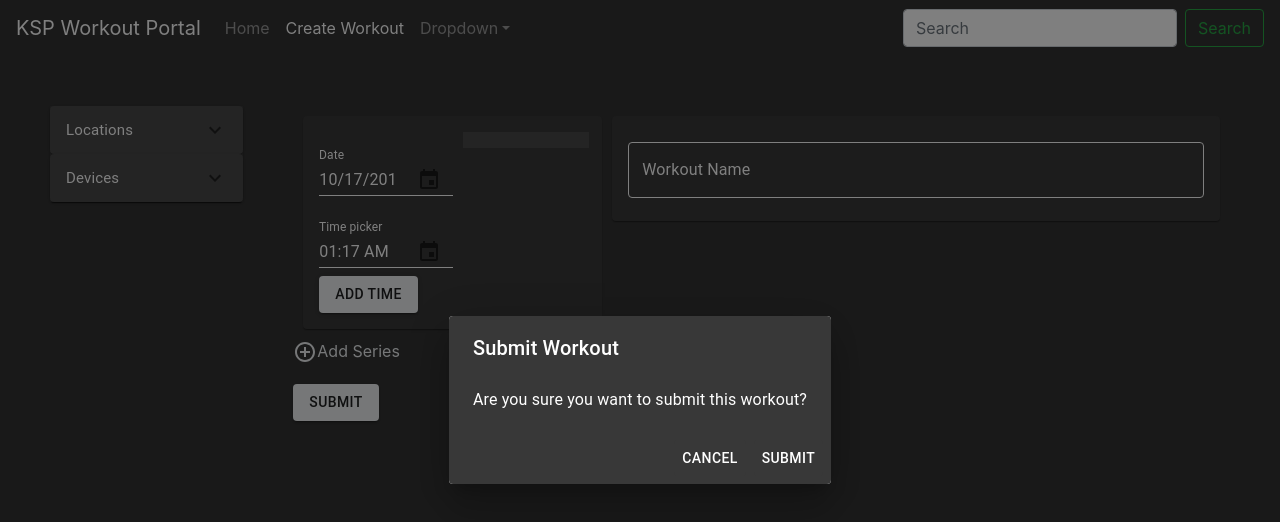
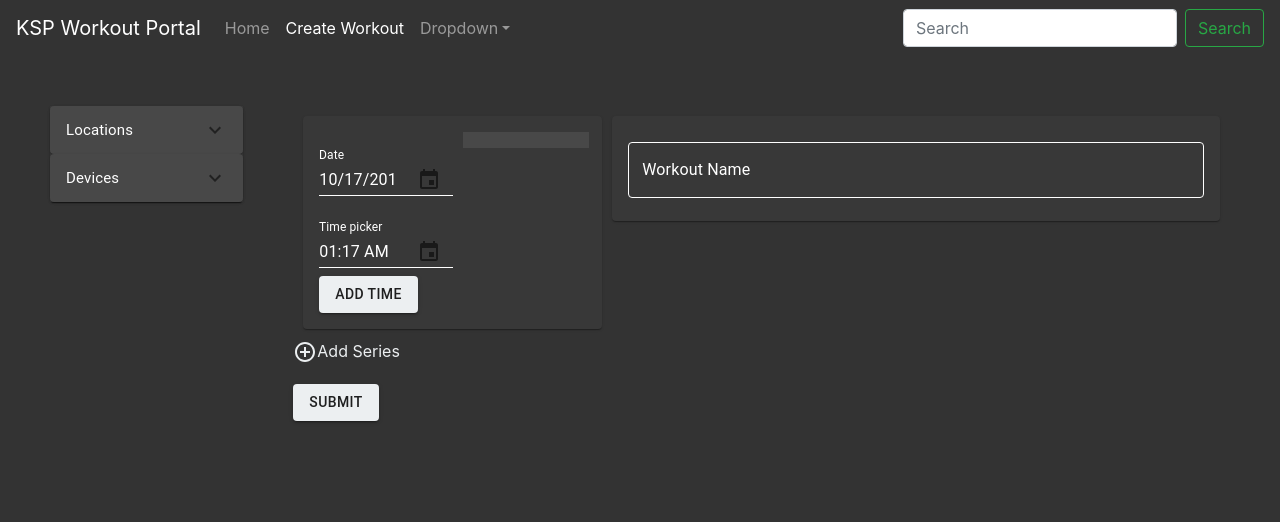
Before and after one commit to ajmeier29/ksp-gym-portal-react, a React (Create React App) app: page /create-workout/Create-Workout-Form in a window 1280 px wide. Shown: the top 522 px of the page. Built offline with nearby package versions, Linux system fonts and the light colour scheme.

Commit message:
Added Dialog before form submission

```diff
--- a/src/create-workout/Create-Workout-Form.js
+++ b/src/create-workout/Create-Workout-Form.js
@@ -140,7 +140,7 @@ const CreateWorkoutEntryForm = props => {
   const [workoutName, setWorkoutName] = useState('');
   const [selectedDate, setSelectedDate] = useState(new Date());
   const [selectedTime, setSelectedTime] = useState(new Date().setSeconds(0));
-  const [dialogOpen, setDialogOpen] = useState(true); // State to show the submit dialog
+  const [dialogOpen, setDialogOpen] = useState(false); // State to show the submit dialog
 
   // ------ Series Changes
   const handleSeriesAdd = () => {
@@ -352,8 +352,16 @@ const CreateWorkoutEntryForm = props => {
               dialogContentText={
                 'Are you sure you want to submit this workout?'
               }
-              handleokfn={''}
-              handlenokfn={''}
+              buttonInfo={[
+                {
+                  text: 'Cancel',
+                  handle: () => setDialogOpen(false)
+                },
+                {
+                  text: 'Submit',
+                  handle: () => submitForm()
+                }
+              ]}
               open={dialogOpen}
             />
           </ThemeProvider>
--- a/src/tools/react-tools.js
+++ b/src/tools/react-tools.js
@@ -74,8 +74,11 @@ const DialogBox = props => {
           </CSSDialogContentText>
         </CSSDialogContent>
         <CSSDialogActions>
-          <CSSButton onClick={handleClose}>Cancel</CSSButton>
-          <CSSButton onClick={handleClose}>Submit</CSSButton>
+          {props.buttonInfo.map(x => (
+            <>
+              <CSSButton onClick={x.handle}>{x.text}</CSSButton>
+            </>
+          ))}
         </CSSDialogActions>
       </CSSDialog>
     </>
@@ -87,7 +90,8 @@ DialogBox.propTypes = {
   dialogTitle: PropTypes.string,
   dialogContentText: PropTypes.string,
   handleokfn: PropTypes.func,
-  handlenokfn: PropTypes.func
+  handlenokfn: PropTypes.func,
+  buttonInfo: PropTypes.array
 };
 
 export default DialogBox;
```
